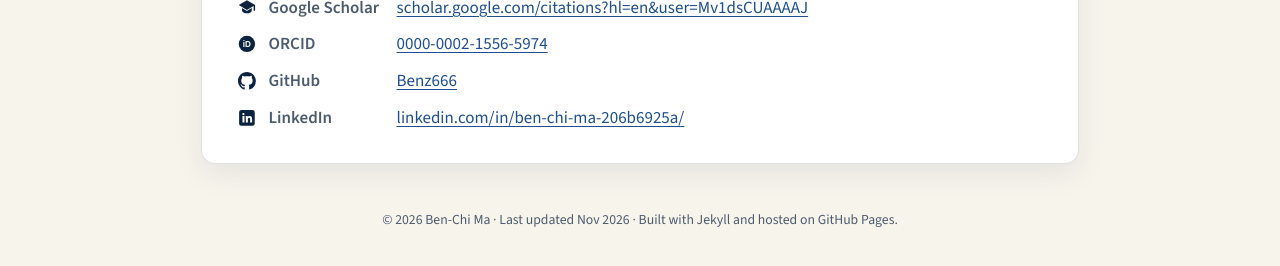
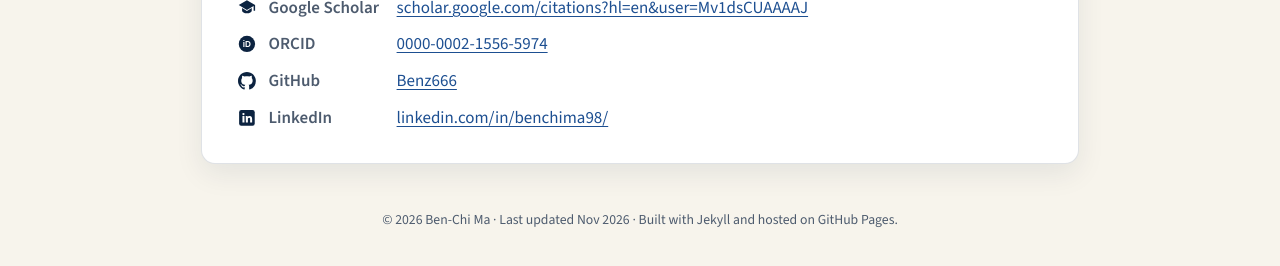
Before and after one commit to Benz666/Benz666.github.io, a Jekyll site: the page built from index.html, in a window 1280 px wide and 900 px high, scrolled down 9888 px. Shown: the part 617-883 px from the top of the window. Built offline with Jekyll 4.4.1, drawn with Linux system fonts in a browser that asks for light colours.

Commit message:
LinkedIn: new custom URL linkedin.com/in/benchima98
Co-Authored-By: Claude Opus 5.5 <noreply@anthropic.com>

```diff
--- a/_data/profile.yml
+++ b/_data/profile.yml
@@ -18,4 +18,4 @@ links:
   - { name: Google Scholar, icon: scholar, url: "https://scholar.google.com/citations?hl=en&user=Mv1dsCUAAAAJ" }
   - { name: ORCID, icon: orcid, url: "https://orcid.org/0000-0002-1556-5974", label: "0000-0002-1556-5974" }
   - { name: GitHub, icon: github, url: "https://github.com/Benz666", label: "Benz666" }
-  - { name: LinkedIn, icon: linkedin, url: "https://www.linkedin.com/in/ben-chi-ma-206b6925a/" }
+  - { name: LinkedIn, icon: linkedin, url: "https://www.linkedin.com/in/benchima98/" }
```
